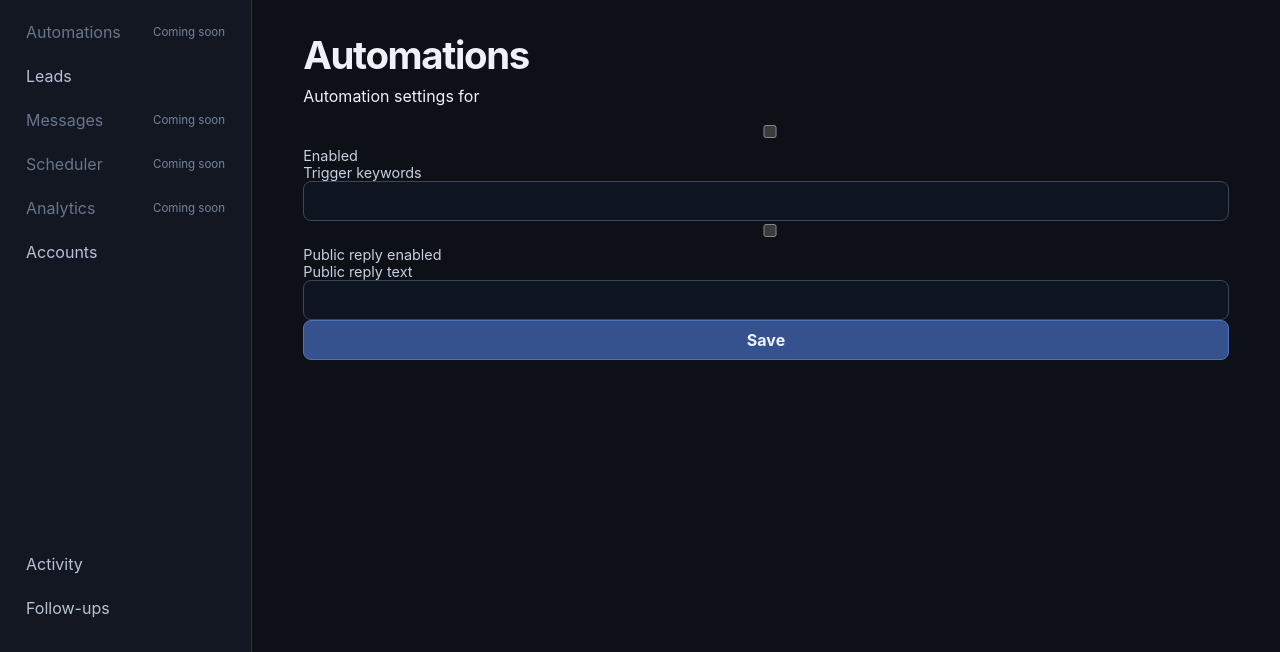
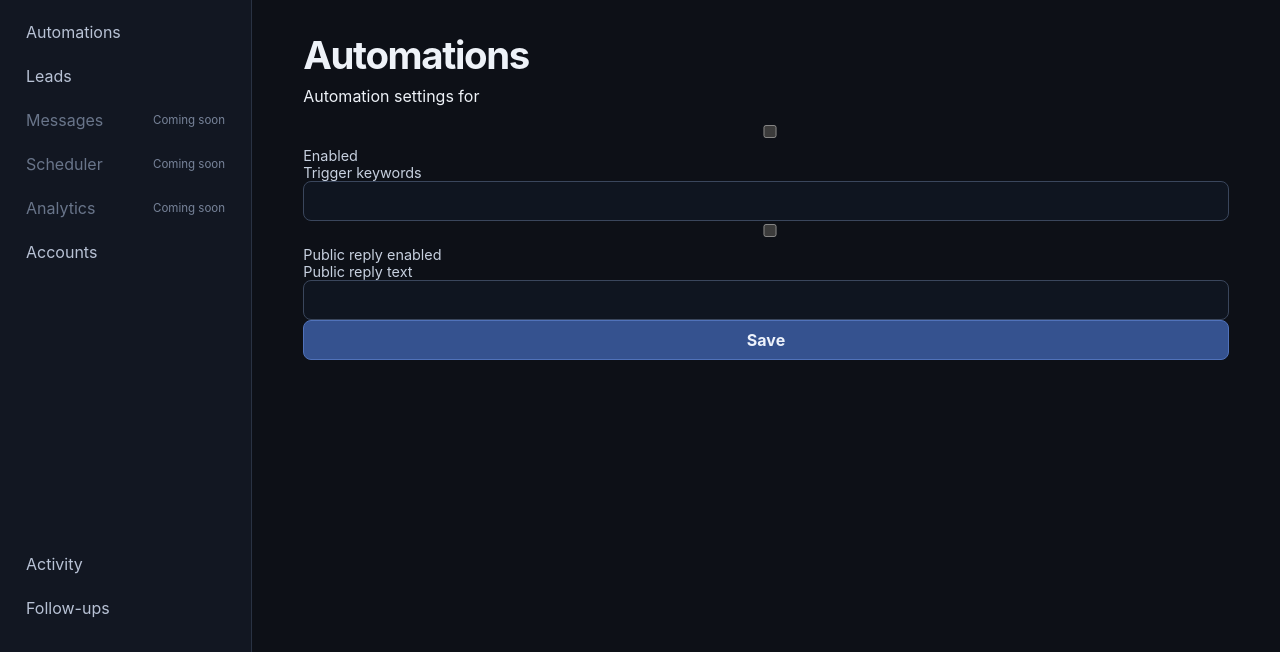
Before and after one commit to imraneammour-spec/social-media-bot, a Flask app: template dashboard/templates/app_automations.html in a window 1280 px wide. Shown: the part 148-800 px from the top of the page. Run offline with Flask 3, Linux system fonts and the light colour scheme; the template is opened without the code that fills it, so the values that code supplies are empty; some libraries are stand-ins or nearby versions.

Commit message:
Enable automations navigation

```diff
--- a/dashboard/templates/app_base.html
+++ b/dashboard/templates/app_base.html
@@ -6,41 +6,72 @@
     <title>{% block title %}Workspace{% endblock %} | Imran Prompts</title>
     <link rel="stylesheet" href="{{ url_for('static', filename='tenant_dashboard.css') }}">
 </head>
+
 <body class="tenant-dashboard">
     <div class="app-shell">
+
         <aside class="app-sidebar" aria-label="Workspace navigation">
+
             <a class="app-brand" href="{{ url_for('tenant_dashboard.app_overview', account=selected_account.selection_ref) }}">Imran Prompts</a>
+
             <nav class="workspace-nav" aria-label="Workspace sections">
+
                 <a href="{{ url_for('tenant_dashboard.app_overview', account=selected_account.selection_ref) }}" {% if active_page == 'overview' %}aria-current="page"{% endif %}>Home</a>
+
                 <span class="workspace-nav-unavailable" aria-disabled="true">Content <small>Coming soon</small></span>
-                <span class="workspace-nav-unavailable" aria-disabled="true">Automations <small>Coming soon</small></span>
+
+                <a href="{{ url_for('tenant_dashboard.app_automations', account=selected_account.selection_ref) }}" {% if active_page == 'automations' %}aria-current="page"{% endif %}>Automations</a>
+
                 <a href="{{ url_for('tenant_dashboard.app_leads', account=selected_account.selection_ref) }}" {% if active_page == 'leads' %}aria-current="page"{% endif %}>Leads</a>
+
                 <span class="workspace-nav-unavailable" aria-disabled="true">Messages <small>Coming soon</small></span>
+
                 <span class="workspace-nav-unavailable" aria-disabled="true">Scheduler <small>Coming soon</small></span>
+
                 <span class="workspace-nav-unavailable" aria-disabled="true">Analytics <small>Coming soon</small></span>
+
                 <a href="{{ url_for('tenant_dashboard.app_accounts', account=selected_account.selection_ref) }}" {% if active_page == 'accounts' %}aria-current="page"{% endif %}>Accounts</a>
+
             </nav>
+
             <nav class="workspace-nav workspace-nav-secondary" aria-label="Operational pages">
+
                 <a href="{{ url_for('tenant_dashboard.app_activity', account=selected_account.selection_ref) }}" {% if active_page == 'activity' %}aria-current="page"{% endif %}>Activity</a>
+
                 <a href="{{ url_for('tenant_dashboard.app_followups', account=selected_account.selection_ref) }}" {% if active_page == 'followups' %}aria-current="page"{% endif %}>Follow-ups</a>
+
             </nav>
+
         </aside>
+
         <main class="app-main">
+
             <header class="app-header">
+
                 <div>
                     <p class="eyebrow">Instagram workspace</p>
+
                     <h1>{% block heading %}Instagram workspace{% endblock %}</h1>
+
                     <p class="muted">{{ current_user.display_name }}, viewing {{ selected_account.username }}.</p>
                 </div>
+
                 <nav class="account-switcher" aria-label="Choose an owned Instagram account">
+
                     <span class="account-switcher-label">Account</span>
+
                     {% for account in accounts %}
                         <a href="{{ url_for('tenant_dashboard.app_overview', account=account.selection_ref) }}" {% if account.is_selected %}aria-current="true"{% endif %}>{{ account.username }}</a>
                     {% endfor %}
+
                 </nav>
+
             </header>
+
             {% block content %}{% endblock %}
+
         </main>
+
     </div>
 </body>
 </html>
```
Also changed, not shown: tests/test_tenant_dashboard.py (+3 -2 lines).
